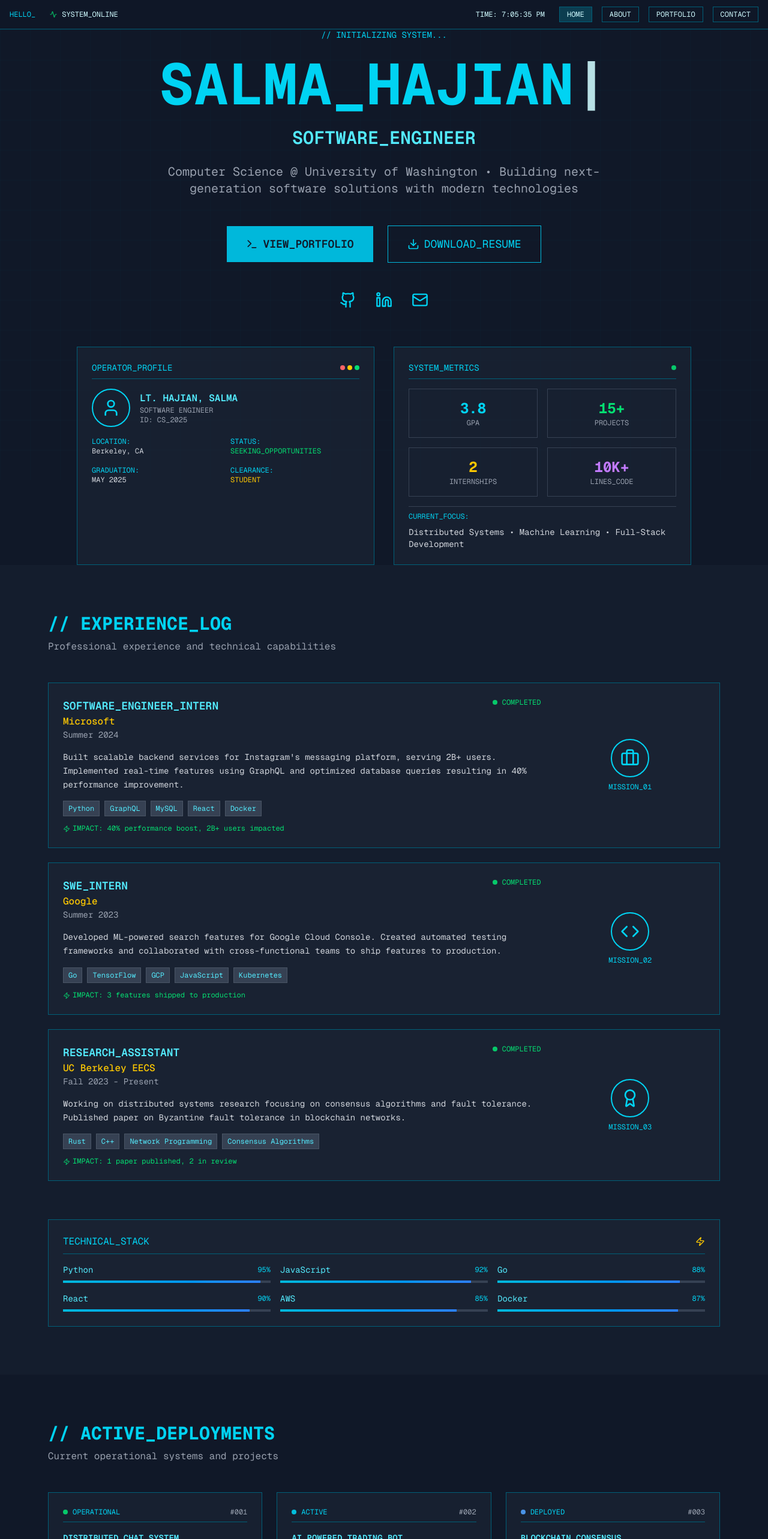
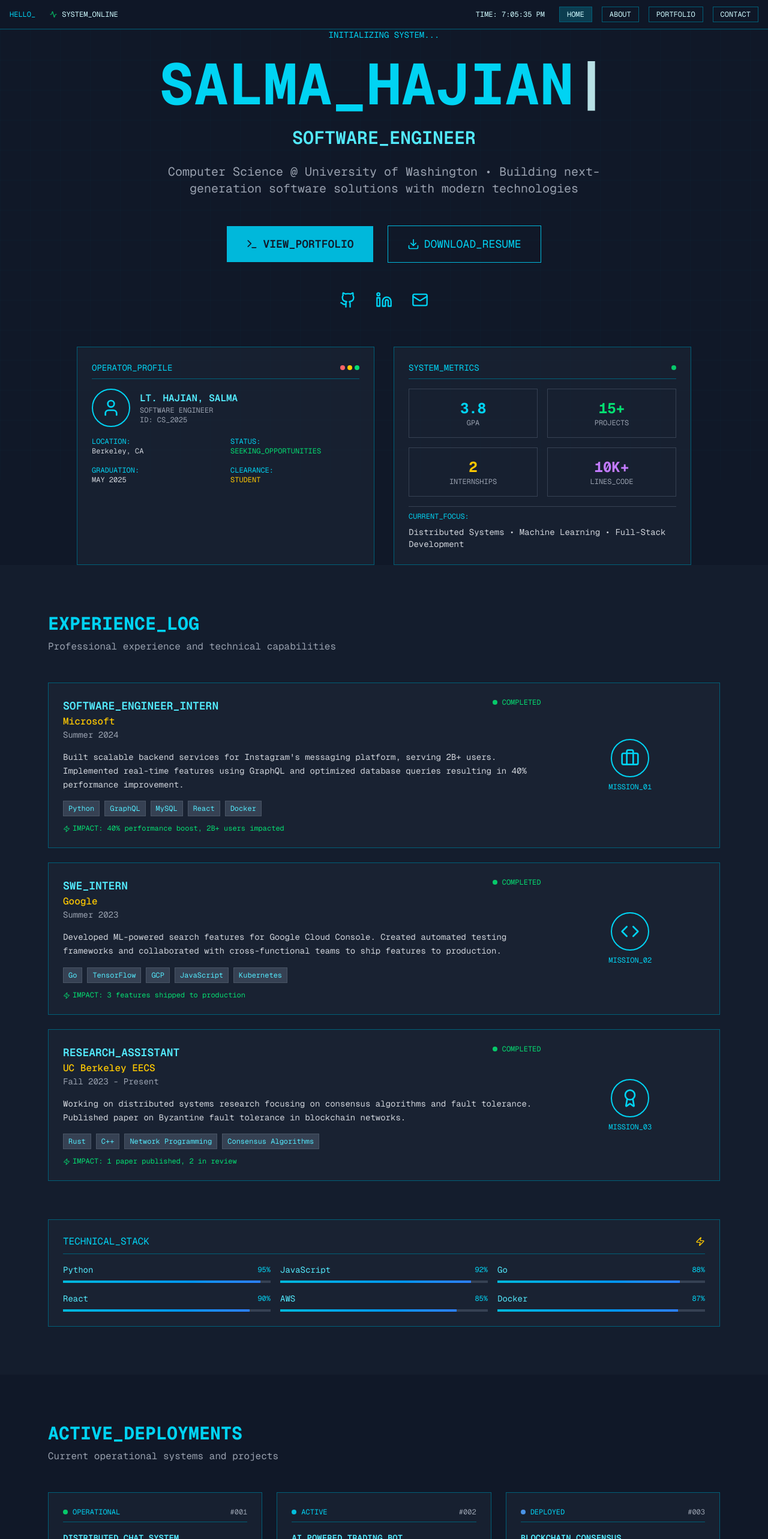
Before and after one commit to PenguinTamer101/My-Portfolio, a Next.js app: page / in a window 1280 px wide. Shown: the top 2566 px of the page at 60% size. Built offline with nearby package versions, Linux system fonts and the light colour scheme.

Commit message:
Fix JSX comment syntax errors

```diff
--- a/src/components/AboutSection.tsx
+++ b/src/components/AboutSection.tsx
@@ -42,7 +42,7 @@ export default function AboutSection() {
     <section id="about" className="py-20 bg-gray-800/30">
       <div className="max-w-6xl mx-auto px-4">
         <div className="mb-12">
-          <h2 className="text-3xl font-bold text-cyan-400 mb-2">// EXPERIENCE_LOG</h2>
+          <h2 className="text-3xl font-bold text-cyan-400 mb-2">EXPERIENCE_LOG</h2>
           <div className="text-gray-400">Professional experience and technical capabilities</div>
         </div>
 
--- a/src/components/ContactSection.tsx
+++ b/src/components/ContactSection.tsx
@@ -6,7 +6,7 @@ export default function ContactSection() {
     <section id="contact" className="py-20 bg-gray-800/30">
       <div className="max-w-4xl mx-auto px-4">
         <div className="mb-12">
-          <h2 className="text-3xl font-bold text-cyan-400 mb-2">// ESTABLISH_CONTACT</h2>
+          <h2 className="text-3xl font-bold text-cyan-400 mb-2">ESTABLISH_CONTACT</h2>
           <div className="text-gray-400">Open communication channels</div>
         </div>
 
--- a/src/components/HeroSection.tsx
+++ b/src/components/HeroSection.tsx
@@ -31,7 +31,7 @@ export default function HeroSection() {
         {/* Main Content - Full Width */}
         <div className="text-center mb-16">
           <div className="space-y-6">
-            <div className="text-cyan-400 text-sm">// INITIALIZING SYSTEM...</div>
+            <div className="text-cyan-400 text-sm">INITIALIZING SYSTEM...</div>
             <h1 className="text-5xl md:text-7xl lg:text-8xl font-bold">
               <span className="text-cyan-400">{typingText}</span>
               <span className="animate-pulse">|</span>
--- a/src/components/ProjectsSection.tsx
+++ b/src/components/ProjectsSection.tsx
@@ -88,7 +88,7 @@ export default function ProjectsSection() {
     <section id="projects" className="py-20">
       <div className="max-w-6xl mx-auto px-4">
         <div className="mb-12">
-          <h2 className="text-3xl font-bold text-cyan-400 mb-2">// ACTIVE_DEPLOYMENTS</h2>
+          <h2 className="text-3xl font-bold text-cyan-400 mb-2">ACTIVE_DEPLOYMENTS</h2>
           <div className="text-gray-400">Current operational systems and projects</div>
         </div>
 
```
